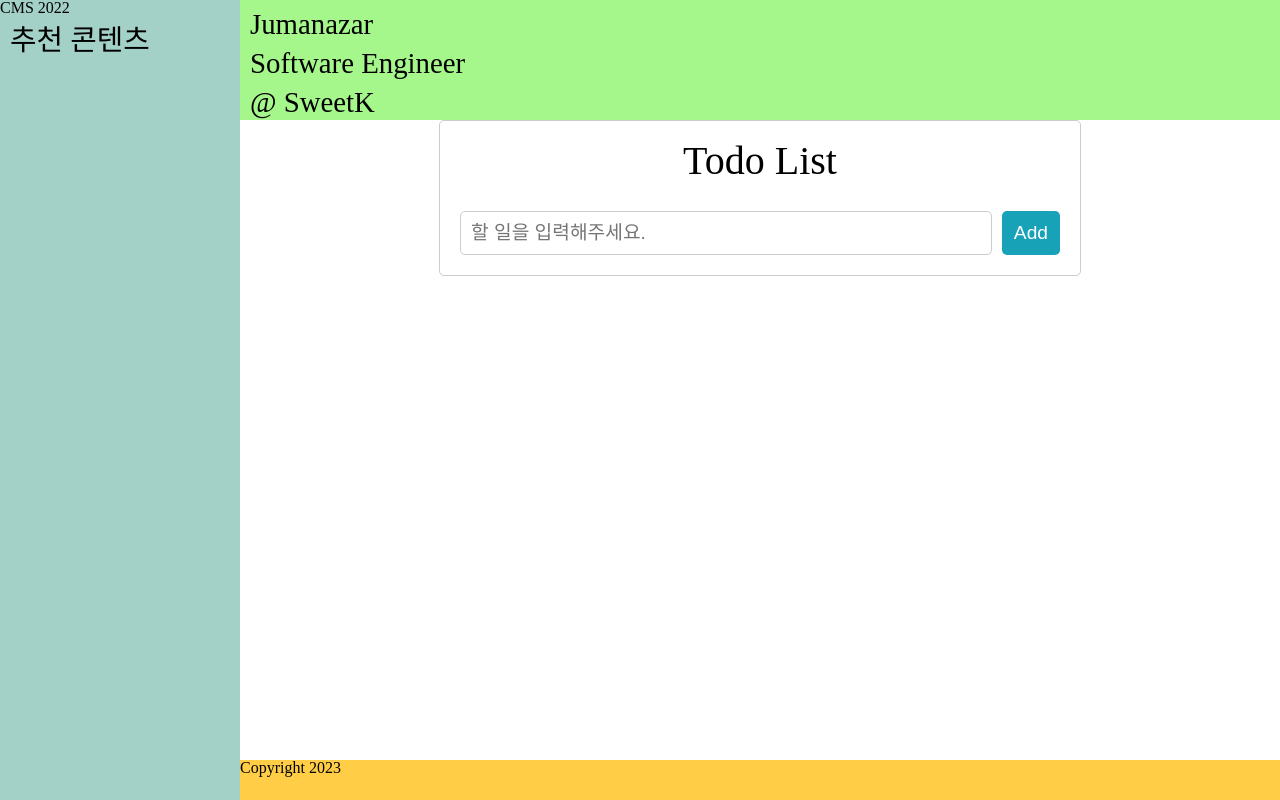
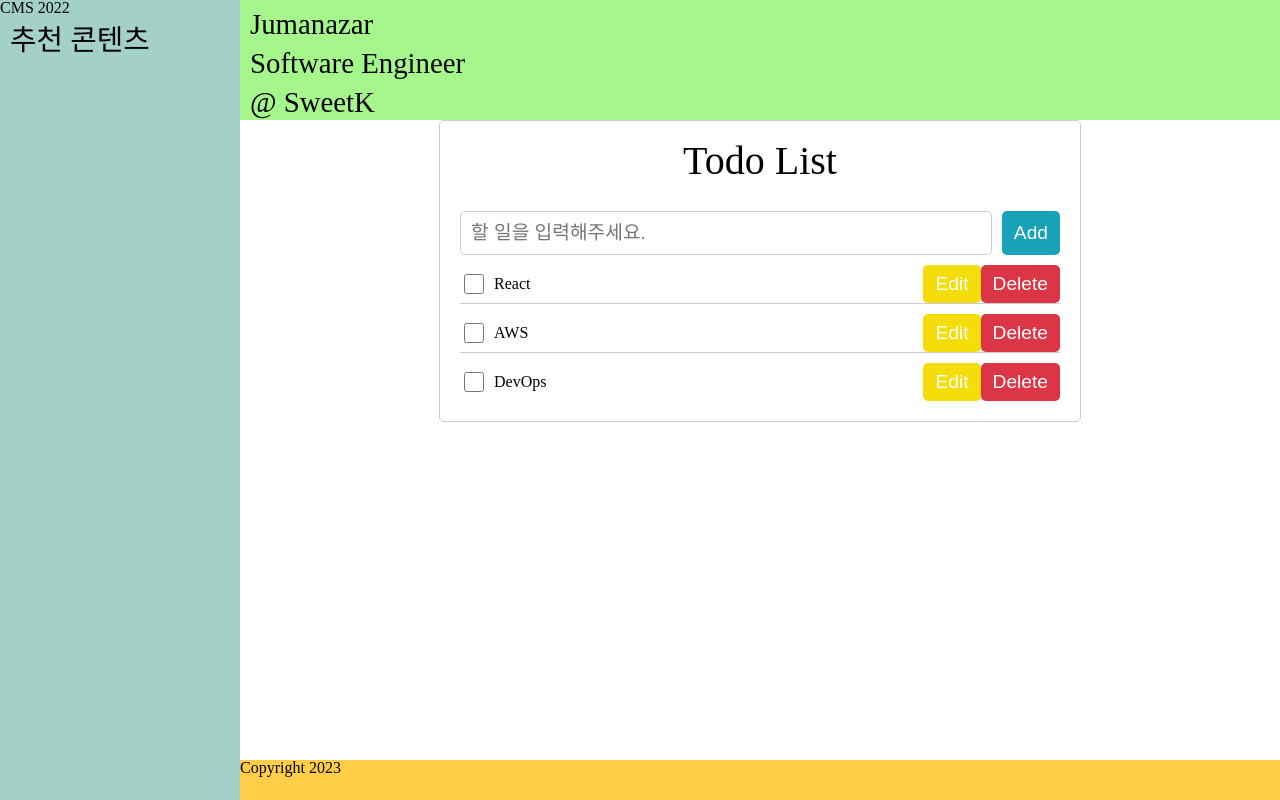
Before and after one commit to jsr1611/react-practice, a React (Create React App) app in the folder react-standard/: page / in a window 1280 px wide. Built offline with nearby package versions, Linux system fonts and the light colour scheme; a web font is replaced by a local one.

Commit message:
structure changed to object that has props like task (name) and completed(status)

```diff
--- a/react-standard/src/components/ToDoList.tsx
+++ b/react-standard/src/components/ToDoList.tsx
@@ -94,7 +94,7 @@ const Input = styled.input`
     }
 `;
 
-type Item = {
+type ToDo = {
     completed: boolean;
     task: string;
 };
@@ -109,17 +109,23 @@ const sampleList = [
  * @description 할 일 목록
  */
 function TodoList() {
-    const [list, setList] = useState<string[]>([]);
     const [inputValue, setInput] = useState<string>("");
 
+    const [list, setList] = useState<ToDo[]>(sampleList);
+
     const onChange = (e: ChangeEvent<HTMLInputElement>) => {
-        setInput(e.target.value.toString());
+        setInput(e.target.value);
     };
 
     const onAdd = () => {
-        if (!inputValue) return;
+        if (!inputValue) {
+            alert("Nothing was entered!");
+            return;
+        }
+
         setList((prevList) => {
-            const updList = prevList.concat(inputValue);
+            const addRow = { completed: false, task: inputValue };
+            const updList = prevList.concat(addRow);
             return updList;
         });
         setInput("");
@@ -144,12 +150,27 @@ function TodoList() {
         setList((prevList) => {
             const updList = prevList.map((item, idx) => {
                 if (idx === index) {
-                    return updVal;
+                    const updRow = { ...item, task: updVal };
+                    return updRow;
                 } else {
                     return item;
                 }
             });
 
+            return updList;
+        });
+    };
+
+    const onCheck = (index: number) => {
+        setList((prevList) => {
+            const updList = prevList.map((item, idx) => {
+                if (idx === index) {
+                    const updRow = { ...item, completed: !item.completed };
+                    return updRow;
+                } else {
+                    return item;
+                }
+            });
             return updList;
         });
     };
@@ -174,10 +195,10 @@ function TodoList() {
                 </InputArea>
             </form>
             <TodoItems>
-                {list.map((task, index) => (
+                {list.map(({ completed, task }, index) => (
                     <TodoItem key={index}>
                         <Flex>
-                            <Checkbox />
+                            <Checkbox onClick={() => onCheck(index)} />
                             <Task completed={false}>{task}</Task>
                         </Flex>
                         <div>
```
Also changed, not shown: 1 other file (tests, documents, lock files or other folders).
